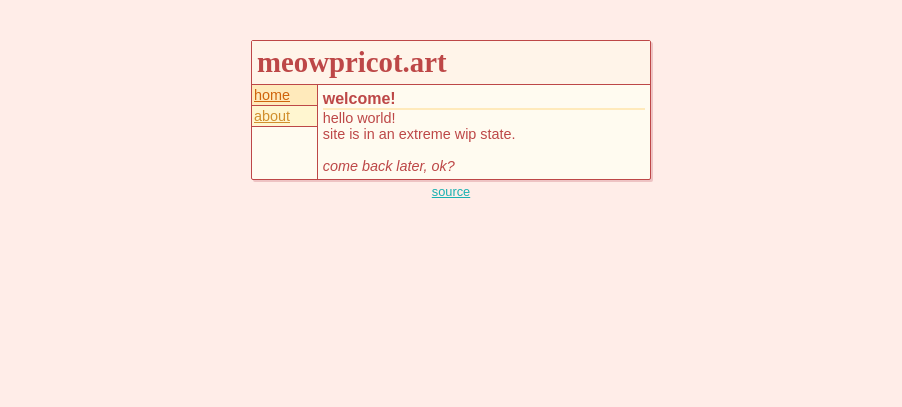
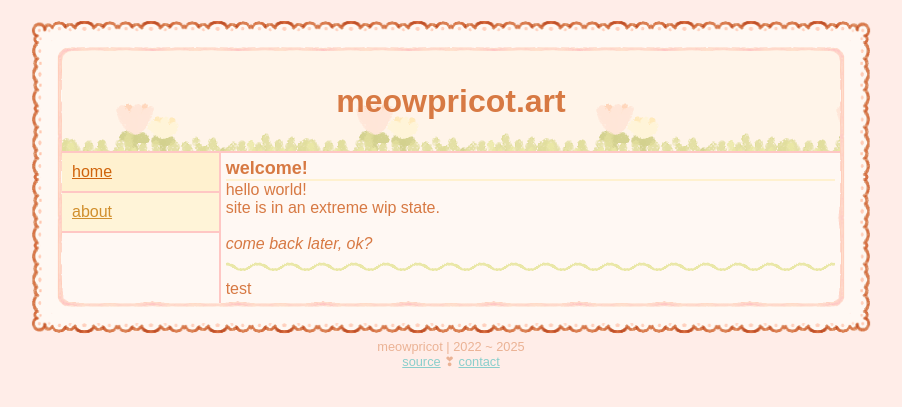
Before and after one commit to meowpricot/meowpricot.art, a Jekyll site: the page built from index.markdown, in a window 1280 px wide. Shown: the top 407 px of the page, without its empty margins (189-1091 px from the left). Built offline with Jekyll 4.4.1, drawn with Linux system fonts in a browser that asks for light colours; some web fonts are replaced.

Commit message:
some decoration

```diff
--- a/_includes/footer.html
+++ b/_includes/footer.html
@@ -1 +1,2 @@
-<a href="https://github.com/meowpricot/meowpricot.art" target="_blank">source</a>
+meowpricot | 2022 ~ 2025
+<br><a href="https://github.com/meowpricot/meowpricot.art" target="_blank">source</a> &#10083; <a href="mailto:em@meowpricot.art">contact</a>
--- a/_layouts/default.html
+++ b/_layouts/default.html
@@ -8,15 +8,19 @@
   <body>
     <div class="mainbox-positioning">
         <div class="mainbox">
-            <h1>
-                {{ page.title }}
-            </h1>
+          <div class="innerbox">
+            <header>
+              <h1>
+                  {{ page.title }}
+              </h1>
+            </header>
             <div class="flex">
                 {% include navigation.html %}
                 <main>
                     {{ content }}
                 </main>
             </div>
+          </div>
         </div>
         <footer>
             {% include footer.html %}
--- a/assets/css/style.css
+++ b/assets/css/style.css
@@ -1,25 +1,17 @@
-@font-face {
-  font-family: MapleMono-Regular;
-  src: url(/assets/fonts/MapleMono-NF-Regular.ttf);
-}
-
-@font-face {
-  font-family: MapleMono-Itallic;
-  src: url(/assets/fonts/MapleMono-NF-Italic.ttf);
-}
+@import url('https://fonts.googleapis.com/css2?family=Atkinson+Hyperlegible+Next:ital,wght@0,200..800;1,200..800&family=Sour+Gummy:ital,wght@0,100..900;1,100..900&display=swap');
 
 :root {
-    --main-box-color: #fffbf0;
+    --main-box-color: #FFF8F3;
     --header-bg-color: #fff4e9;
     --main-bg-color: #ffede8;
-    --darker-bg-color: #eec3c3;
-    --bg-nav-color: #fff6d0;
-    --bg-nav-current-color: #ffeabb;
+    --darker-bg-color: #FFC7C4;
+    --bg-nav-color: #FFF4D8;
+    --bg-nav-current-color: #fff1cf;
     --nav-link-color: #d18f2d;
     --current-nav-color: #cf640c;
-    --main-font-color: #bd4747;
+    --main-font-color: #d77943;
     --main-link-color: #17b1b1;
-    --border: 1px solid var(--main-font-color);
+    --border: 2px solid var(--darker-bg-color);
 
 }
 
@@ -30,9 +22,11 @@
 body {
     background-color: var(--main-bg-color);
     color: var(--main-font-color);
-    font-family: "MapleMono-Regular", sans-serif;
+    font-family: "Atkinson Hyperlegible Next", sans-serif;
+    font-optical-sizing: auto;
     text-transform: lowercase;
-    font-size: 0.9rem;
+    font-size: 1rem;
+    font-weight: 450;
 }
 
 a {
@@ -49,30 +43,40 @@ p {
     margin: 0px;
 }
 
+header {
+    height: 100px;
+    background-color: var(--header-bg-color);
+    background-image: url("/assets/img/tulips.png");
+    background-repeat: repeat-x;
+    border-bottom: var(--border);
+    border-radius: 10px 10px 0px 0px;
+    line-height: 90px;
+    text-align: center;
+}
+
 h1 {
-    border-bottom: var(--border);
     margin: 0px;
-    font-family: "MapleMono-Itallic", cursive;
+    font-family: "Sour Gummy", sans-serif;
     padding: 5px;
-    background-color: var(--header-bg-color);
 }
 
 h2 {
     margin: 0px;
-    font-size: medium;
+    font-size: large;
     border-bottom: 2px solid var(--bg-nav-current-color);
+    font-family: "Sour Gummy", sans-serif;
 }
 
 nav {
     border-right: var(--border);
-    width: 80px !important;
+    width: 200px !important;
 }
 
 nav a {
     color: var(--nav-link-color);
     display: block;
     border-bottom: var(--border);
-    padding: 2px;
+    padding: 10px;
     background-color: var(--bg-nav-color);
 }
 
@@ -81,8 +85,16 @@ main {
     width: 100%;
 }
 
+hr {
+    border: none;
+    height: 11px;
+    background-image: url("/assets/img/wiggly.png");
+    background-repeat: repeat-x;
+}
+
 footer {
-    margin-top: 4px;
+    opacity: 50%;
+    margin-top: 25px;
     font-size: 0.8rem;
     text-align: center;
 }
@@ -97,14 +109,29 @@ footer {
 }
 
 .mainbox-positioning {
-    max-width: 400px;
+    max-width: 800px;
     margin: auto;
     margin-top: 40px;
 }
 
 .mainbox {
     background-color: var(--main-box-color);
-    border: var(--border);
+    border-image-slice: 48 48 48 48;
+    border-image-width: 20px 20px 20px 20px;
+    border-image-outset: 20px 20px 20px 20px;
+    border-image-repeat: round round;
+    border-image-source: url("/assets/img/lace.png");
+    border-style: solid;
     border-radius: 2px;
-    box-shadow: 2px 2px 0px var(--darker-bg-color);
 }
+
+.innerbox {
+    border-image-slice: 27 27 27 27;
+    border-image-width: 12px 12px 12px 12px;
+    border-image-outset: 5px 4px 5px 4px;
+    border-image-repeat: round round;
+    border-image-source: url("/assets/img/box.png");
+    border-style: solid;
+    border-radius: 20px;
+    margin: 5px;
+}
--- a/index.markdown
+++ b/index.markdown
@@ -10,3 +10,6 @@ Hello world!
 Site is in an extreme WIP state.
 
 <br>*Come back later, OK?*
+
+<hr>
+test
```
Also changed, not shown: assets/img/box.png (added), assets/img/lace.png (added), assets/img/tulips.png (added), assets/img/wiggly.png (added), 3 other files.
